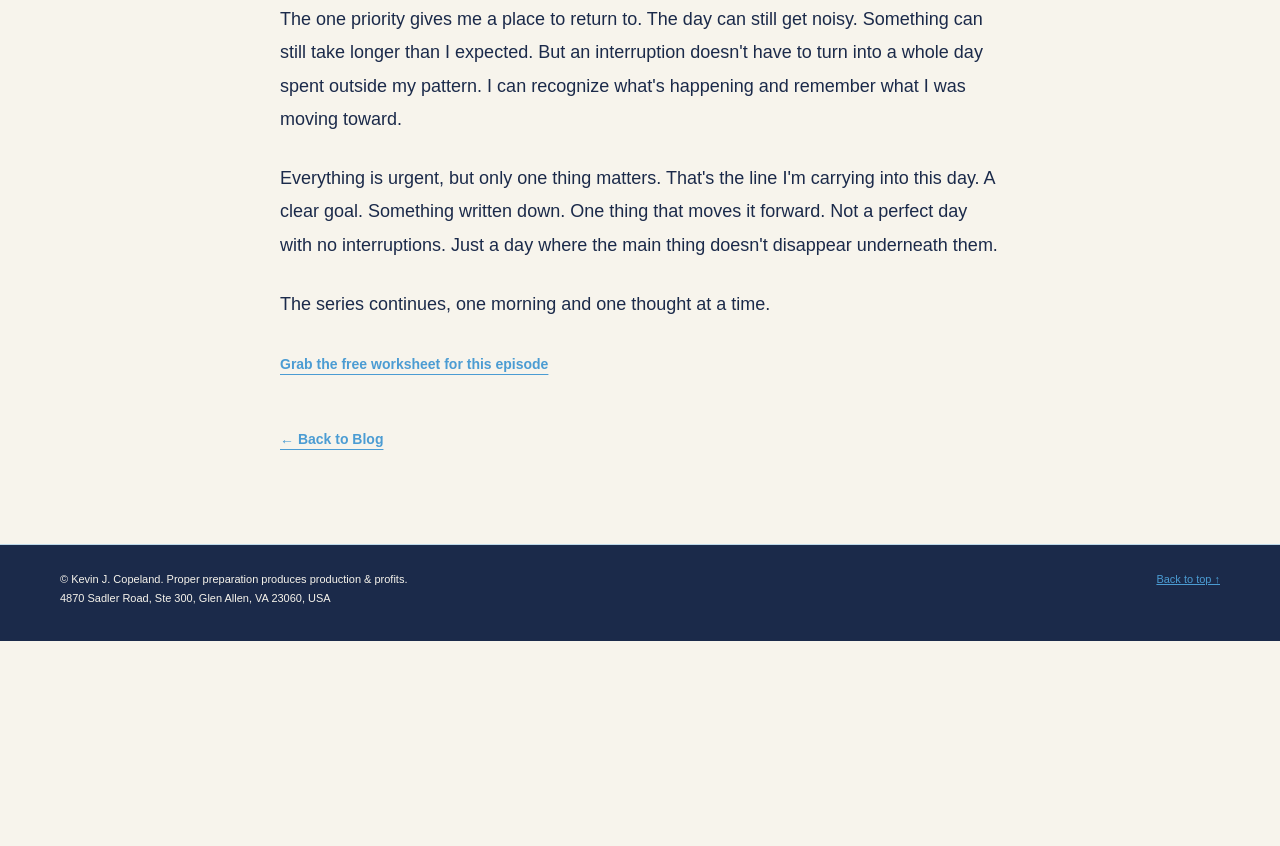
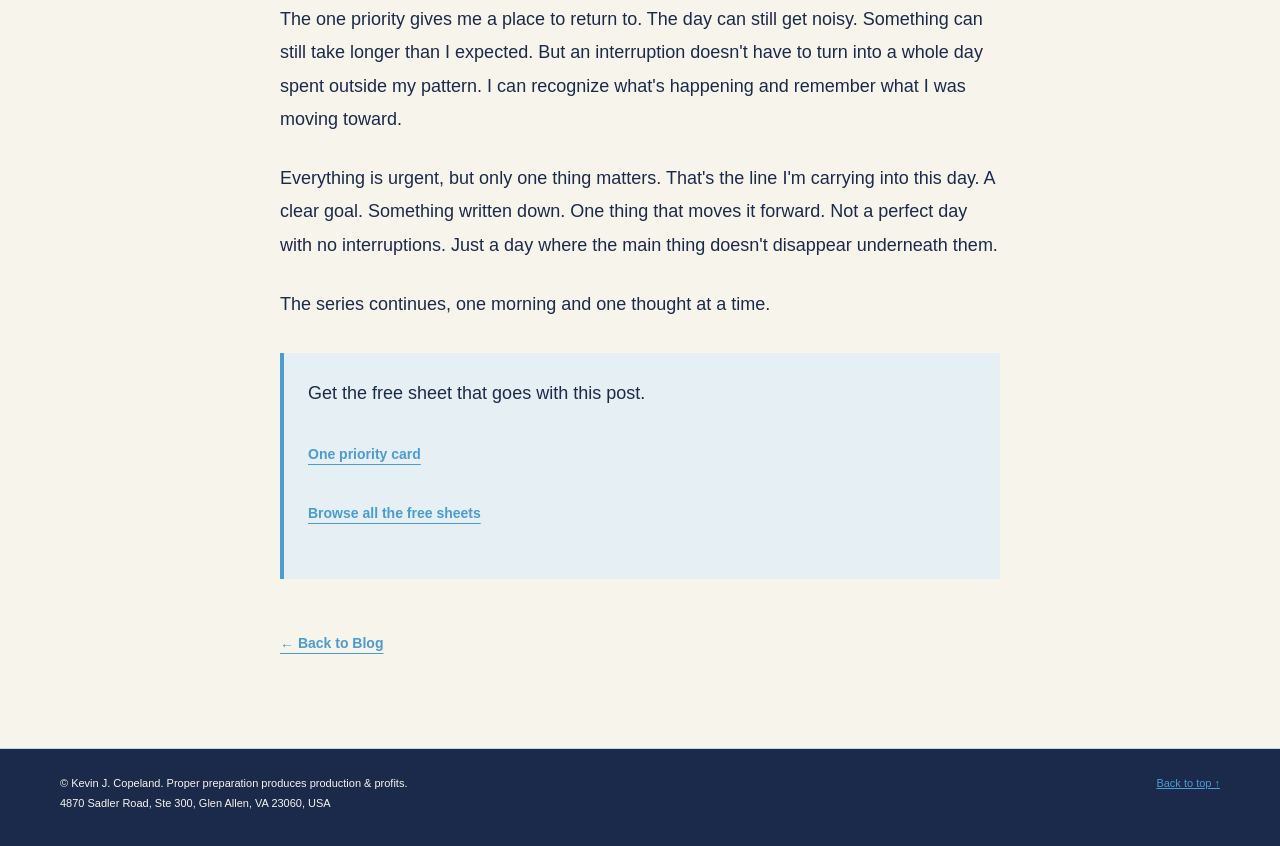
Before and after one commit to kevinjc0peland/kevinjcopeland, a plain HTML site: page posts/the-one-priority.html in a window 1280 px wide. Shown: the part 1596-2442 px from the top of the page. Before the commit the page ends 2237 px from the top, so only its background shows below. Drawn offline with Linux system fonts and the light colour scheme.

Commit message:
Add free companion sheet and update footer content
Updated the footer and added a free companion sheet section.

```diff
--- a/posts/the-one-priority.html
+++ b/posts/the-one-priority.html
@@ -9,5 +9,5 @@
 <p>That's different from trying to make everything a priority. When everything gets that name, I haven't really decided anything. I'm still waiting for the next text or the next person to decide where my attention goes.</p>
 <p>The one priority gives me a place to return to. The day can still get noisy. Something can still take longer than I expected. But an interruption doesn't have to turn into a whole day spent outside my pattern. I can recognize what's happening and remember what I was moving toward.</p>
 <p>Everything is urgent, but only one thing matters. That's the line I'm carrying into this day. A clear goal. Something written down. One thing that moves it forward. Not a perfect day with no interruptions. Just a day where the main thing doesn't disappear underneath them.</p>
-<p>The series continues, one morning and one thought at a time.</p><p><a class="text-link" href="https://kevinjcopeland.com/assets/pdfs/the-one-priority-sheet.pdf">Grab the free worksheet for this episode</a></p></div><a class="text-link post-back" href="../blog.html">← Back to Blog</a></article></main><footer><div class="wrap footer-inner"><span>© Kevin J. Copeland. Proper preparation produces production &amp; profits.<br><span>4870 Sadler Road, Ste 300, Glen Allen, VA 23060, USA</span></span><a href="#home">Back to top ↑</a></div></footer>
+<p>The series continues, one morning and one thought at a time.</p><aside aria-label="Free companion sheet" style="margin:32px 0;padding:24px;background:#E5EFF4;border-left:4px solid #4B9CD3"><p>Get the free sheet that goes with this post.</p><p><a class="text-link" href="../freebies/one-priority-card.pdf" download>One priority card</a></p><p><a class="text-link" href="../freebies.html">Browse all the free sheets</a></p></aside></div><a class="text-link post-back" href="../blog.html">← Back to Blog</a></article></main><footer><div class="wrap footer-inner"><span>© Kevin J. Copeland. Proper preparation produces production &amp; profits.<br><span>4870 Sadler Road, Ste 300, Glen Allen, VA 23060, USA</span></span><a href="#home">Back to top ↑</a></div></footer>
 </body></html>
```
